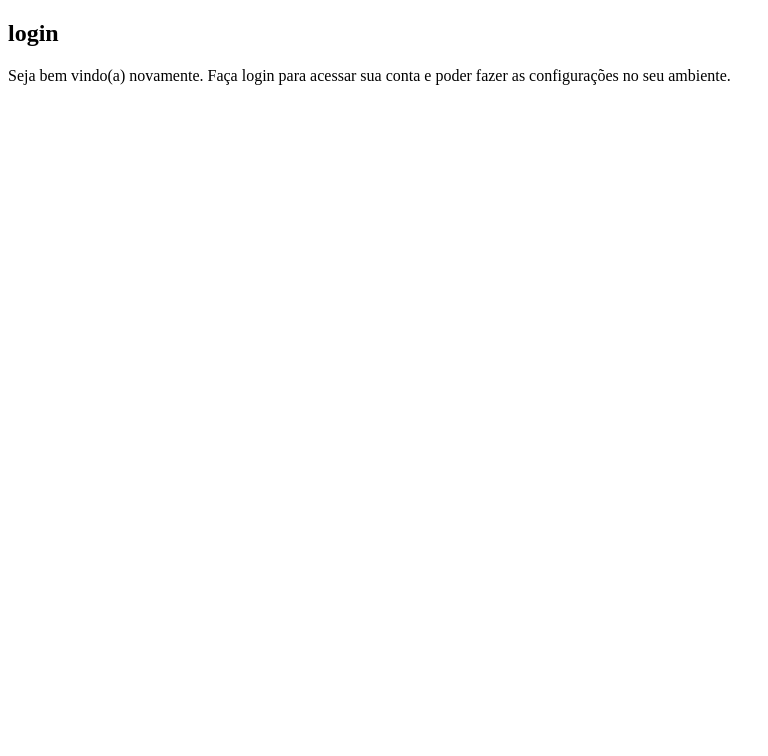
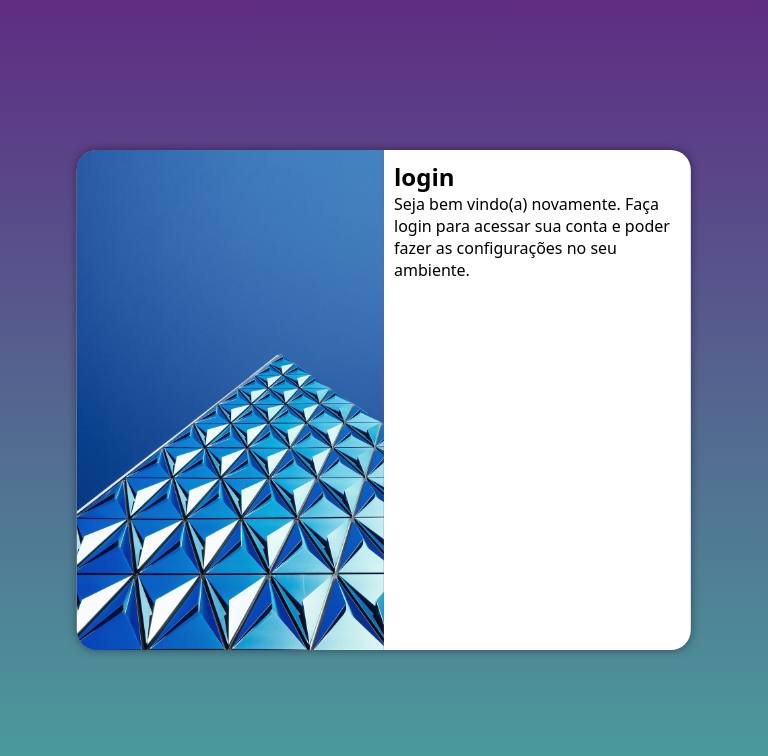
Before and after one commit to mirlanevieira/projeto-login, a plain HTML site: page index.html in a window 768 px wide. Drawn offline with Linux system fonts and the light colour scheme.

Commit message:
media query para outras telas

```diff
--- /dev/null
+++ b/estilos/media-query.css
@@ -0,0 +1,55 @@
+/*Typical Device Breakpoints
+Pequenas telas ate: 600px
+Celular: 600px até 768px
+Tablet; 768px até 992px
+Desktop: 992px até 1200px
+Grandes Telas: acima de 1200px
+*/
+
+@media screen and (min-width: 768px) and (max-width: 992px) {
+
+
+body{
+    background-image: linear-gradient(to top, #49a09d, #5f2c82);
+}
+
+section#login {
+    width: 80vw;
+}
+
+section#login > div#imagem{
+    float: left;
+    width: 30%;
+    height: 100%;
+
+}
+
+section#login > div#formulario{
+    float: right;
+    width: 70%;
+}
+
+@media screen and (min-width:950px) {
+    body{
+        background-image: linear-gradient(to top, #49a09d, #5f2c82);
+    }
+
+    section#login{
+        width:990px ;
+
+    }
+
+}
+
+section#login > div#imagem {
+    float: left;
+    width: 50%;
+    height: 100%;
+}
+
+section#login > div#formulario{
+    float: right;
+    width: 50%;
+}
+
+}
--- a/estilos/style.css
+++ b/estilos/style.css
@@ -3,3 +3,53 @@ Paleta de cores
 Verde: #49a09d
 Lilás: #5f2c82
 */
+
+*{
+    font-family: system-ui, -apple-system, BlinkMacSystemFont, 'Segoe UI', Roboto, Oxygen, Ubuntu, Cantarell, 'Open Sans', 'Helvetica Neue', sans-serif;
+    padding: 0px;
+    margin: 0px;
+    box-sizing: border-box;
+}
+
+body,html {
+    background-color: #5f2c82;
+    height: 100vh;
+    width: 100vw;
+}
+
+main {
+    height: 100vh;
+    width: 100vw;
+}
+
+section#login {
+    position: absolute;
+    top: 50%;
+    left: 50%;
+    transform: translate(-50%,-50%);
+    overflow: hidden;
+
+    transition: width .3s, height .3s;
+    transition-timing-function: ease;
+
+    background-color: white;
+    width: 250px;
+    height:500px;
+    border-radius: 20px;
+    box-shadow: 0px 0px 10px rgba(0, 0, 0, 0.452);
+}
+
+section#login > div#imagem {
+    display: block;
+    background: #5f2c82 url(../imagens/pexels\ projeto.jpg) no-repeat;
+    background-size: cover;
+    background-position: left;
+    height: 200px;
+
+}
+
+section#login > div#formulario {
+   display: block;
+   padding: 10px;
+
+}
--- a/index.html
+++ b/index.html
@@ -6,11 +6,13 @@
     <meta name="viewport" content="width=device-width, initial-scale=1.0">
     <title>login</title>
     <link rel="stylesheet" href="estilos/style.css">
+    <link rel="stylesheet" href="estilos/media-query.css">
 </head>
 <body>
     <main>
         <section id="login">
             <div id="imagem">
+                <!--Aqi vai a imagem nas css-->
 
             </div>
             <div id="formulario">
```
